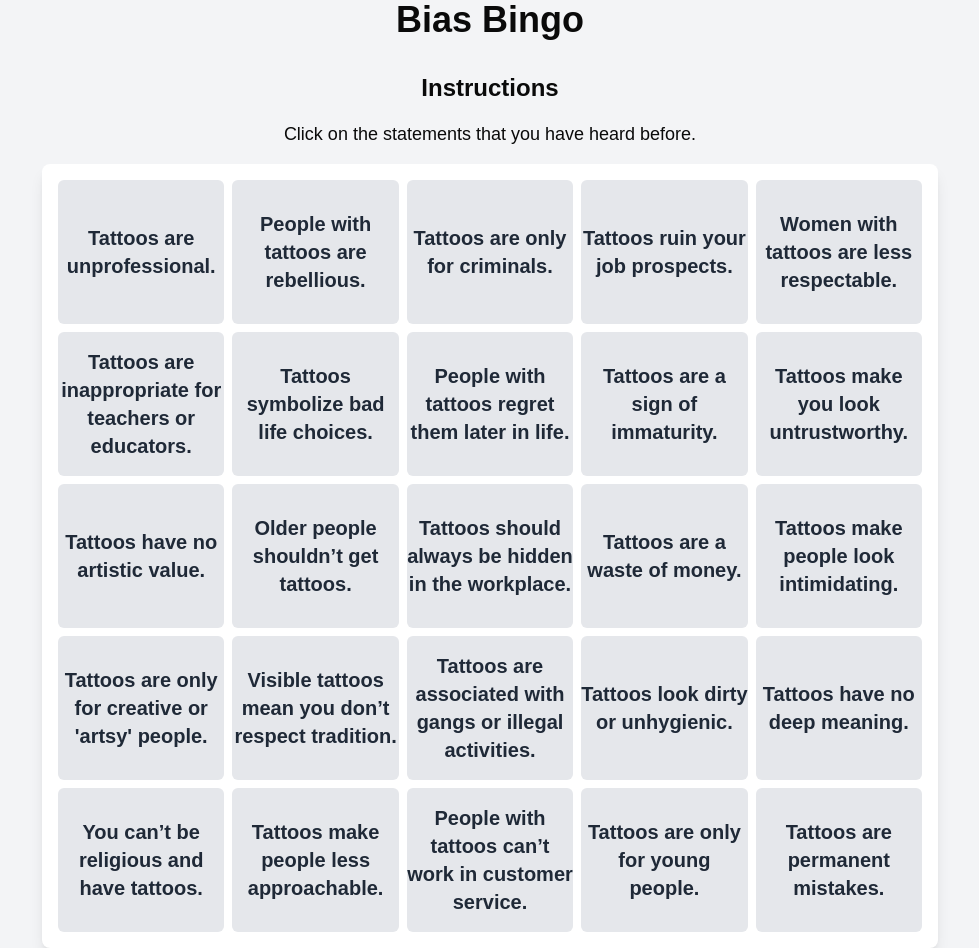
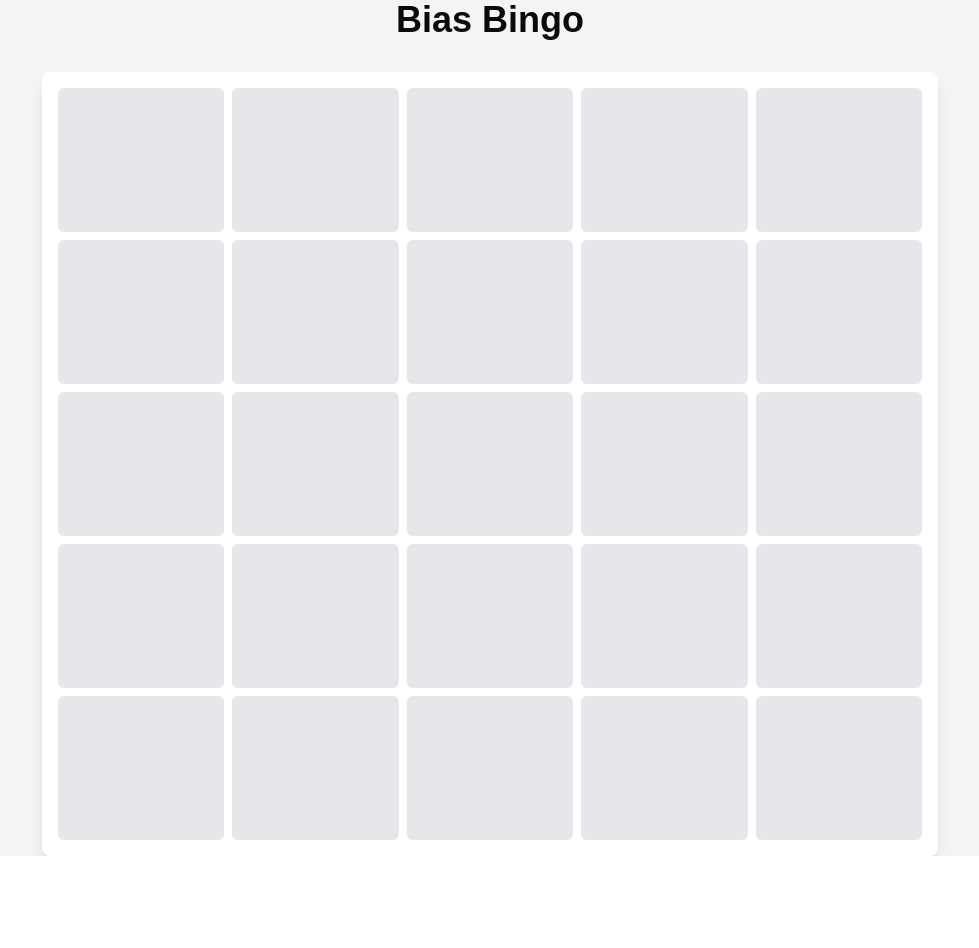
Before and after one commit to kdlibiran/bias-bingo, a Next.js app: page /bias-bingo in a window 1280 px wide. Shown: the whole page, without its empty margins (150-1129 px from the left). After the commit the page ends 856 px from the top, so only its background shows below. Built offline with nearby package versions, Linux system fonts and the light colour scheme.

Commit message:
Remove statements

```diff
--- a/app/bias-bingo/page.tsx
+++ b/app/bias-bingo/page.tsx
@@ -153,10 +153,6 @@ export default function Home() {
   return (
     <div className="flex flex-col items-center justify-center min-h-screen bg-gray-100">
       <h1 className="text-4xl font-bold mb-8 text-center">Bias Bingo</h1>
-      <h2 className="text-2xl font-bold mb-4 text-center">Instructions</h2>
-      <p className="text-lg mb-4 text-center">
-        Click on the statements that you have heard before.
-      </p>
       {hasBingo && (
         <div className="mb-4 text-2xl font-semibold text-green-600">You&apos;ve won!</div>
       )}
--- a/components/bingo-box.tsx
+++ b/components/bingo-box.tsx
@@ -20,7 +20,7 @@ export function BingoBox({ marked, onClick, statement }: BingoBoxProps) {
           <div className="absolute w-full h-1 bg-gray-800 transform -rotate-45" />
         </>
       )}
-      <span>{statement}</span>
+      {marked && <span className="text-white">{statement}</span>}
     </button>
   )
 }
```
